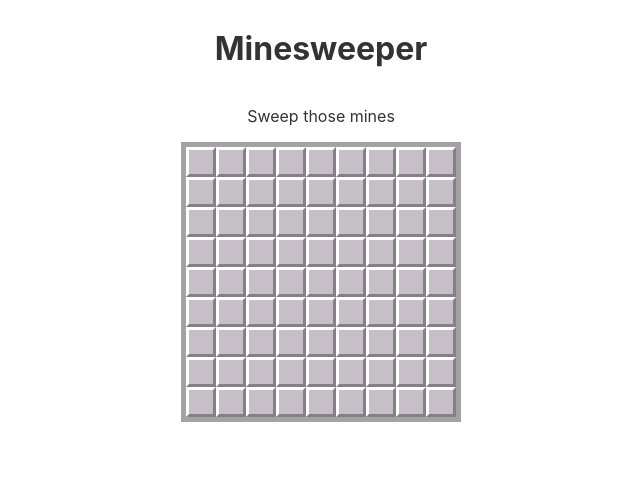
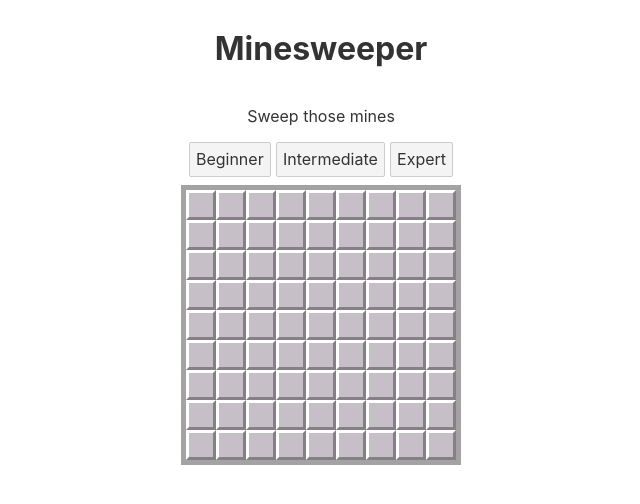
Before and after one commit to simonpweller/svelte-minesweeper, a Svelte app: page / in a window 1280 px wide. Shown: the top 504 px of the page, without its empty margins (319-959 px from the left). Built offline with nearby package versions, Linux system fonts and the light colour scheme.

Commit message:
add difficulty toggle

```diff
--- a/src/App.svelte
+++ b/src/App.svelte
@@ -1,13 +1,13 @@
 <script>
   import generate from "./generate";
   import Cell from "./Cell.svelte";
-  let rows = generate();
+  let board = generate();
   let gameState = "playing";
 
   function reveal(cell) {
     if (gameState !== "playing" || !cell.covered || cell.flagged) return;
-    rows[cell.rowIndex][cell.colIndex].covered = false;
-    rows[cell.rowIndex][cell.colIndex].flagged = false;
+    board[cell.rowIndex][cell.colIndex].covered = false;
+    board[cell.rowIndex][cell.colIndex].flagged = false;
     if (cell.bombCount === 0) {
       getNeighbours(cell).forEach(reveal);
     }
@@ -25,7 +25,7 @@
   function toggleFlag(cell) {
     if (gameState !== "playing") return;
     if (!cell.covered) return;
-    rows[cell.rowIndex][cell.colIndex].flagged = !rows[cell.rowIndex][
+    board[cell.rowIndex][cell.colIndex].flagged = !board[cell.rowIndex][
       cell.colIndex
     ].flagged;
     window.navigator.vibrate(50);
@@ -34,7 +34,7 @@
   function getGameState() {
     let coveredCells = 0;
     let bombs = 0;
-    for (const row of rows) {
+    for (const row of board) {
       for (const cell of row) {
         if (cell.bomb && !cell.covered) return "lost";
         if (cell.covered) coveredCells++;
@@ -49,10 +49,25 @@
       .flatMap((rowOffset) =>
         [-1, 0, 1].map(
           (colOffset) =>
-            (rows[cell.rowIndex + rowOffset] || [])[cell.colIndex + colOffset]
+            (board[cell.rowIndex + rowOffset] || [])[cell.colIndex + colOffset]
         )
       )
       .filter(Boolean);
+  }
+
+  function startGame(difficulty) {
+    gameState = "playing";
+    switch (difficulty) {
+      case "beginner":
+        board = generate();
+        break;
+      case "intermediate":
+        board = generate(16, 16, 40);
+        break;
+      case "expert":
+        board = generate(16, 30, 99);
+        break;
+    }
   }
 </script>
 
@@ -66,8 +81,13 @@
     <p>You lost!</p>
   {/if}
 
+  <div class="difficulty">
+    <button on:click={() => startGame('beginner')}>Beginner</button>
+    <button on:click={() => startGame('intermediate')}>Intermediate</button>
+    <button on:click={() => startGame('expert')}>Expert</button>
+  </div>
   <div class="board">
-    {#each rows as row}
+    {#each board as row}
       <div class="row">
         {#each row as cell}
           <Cell
@@ -88,6 +108,10 @@
     align-items: center;
   }
 
+  .difficulty button {
+    cursor: pointer;
+  }
+
   .board {
     border: 5px solid #a3a3a3;
   }
--- a/src/generate.js
+++ b/src/generate.js
@@ -1,17 +1,18 @@
-export default function generate() {
-  let rows = Array.from({ length: 9 }, (_, rowIndex) => createRow(rowIndex));
+export default function generate(rowCount = 9, colCount = 9, bombsToPlace = 9) {
+  let rows = Array.from({ length: rowCount }, (_, rowIndex) =>
+    createRow(rowIndex)
+  );
   let cells = rows.reduce((cells, row) => [...cells, ...row], []);
-  placeBombs(cells, 9);
+  placeBombs(cells, bombsToPlace);
 
   cells.forEach((cell) => {
     return (cell.bombCount = getBombCount(rows, cell.rowIndex, cell.colIndex));
   });
 
   return rows;
-}
 
   function createRow(rowIndex) {
-  return Array.from({ length: 9 }, (_, colIndex) => ({
+    return Array.from({ length: colCount }, (_, colIndex) => ({
       rowIndex,
       colIndex,
       covered: true,
@@ -19,6 +20,7 @@ function createRow(rowIndex) {
       bomb: false,
       bombCount: 0,
     }));
+  }
 }
 
 function placeBombs(cells, bombsToPlace) {
```
Lines whose indentation alone changed are shown as unchanged.
